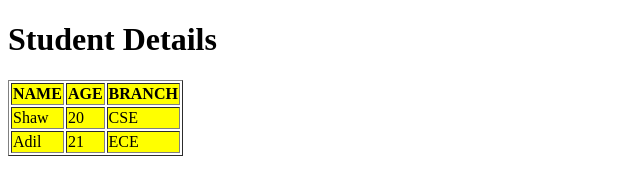
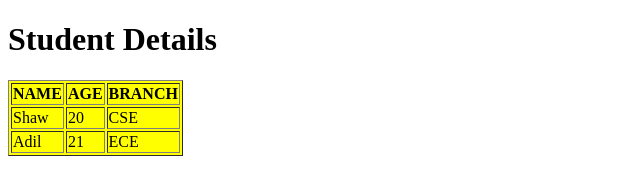
Before and after one commit to acciojob/table-practise-st23202, a website: page main.html in a window 1280 px wide. Shown: the whole page, without its empty margins (0-640 px from the left). Drawn offline with Linux system fonts and the light colour scheme.

Commit message:
created a submission

```diff
--- a/styles.css
+++ b/styles.css
@@ -1,4 +1,4 @@
 
-tr,th{
+table{
 	background-color:yellow;
 }
```
